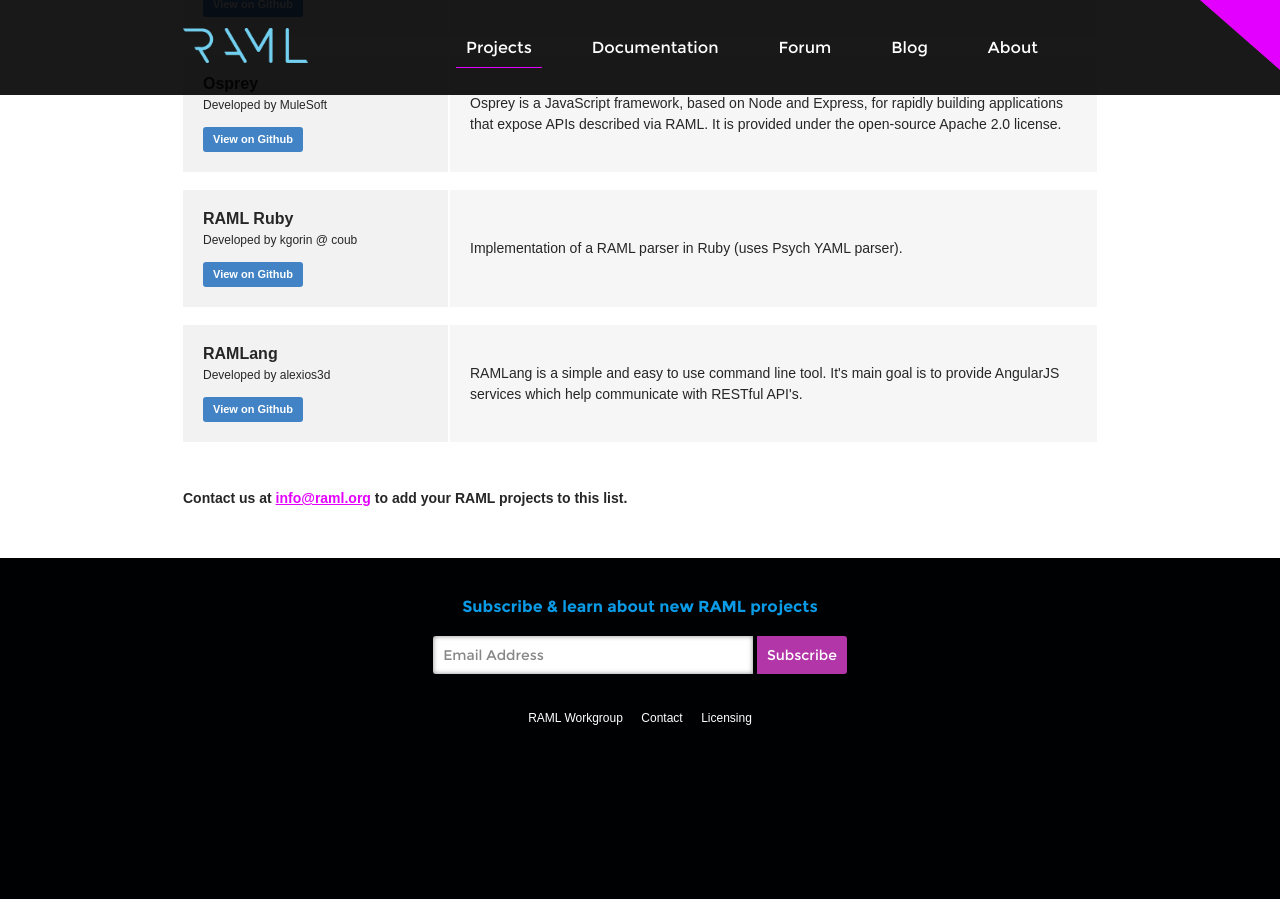
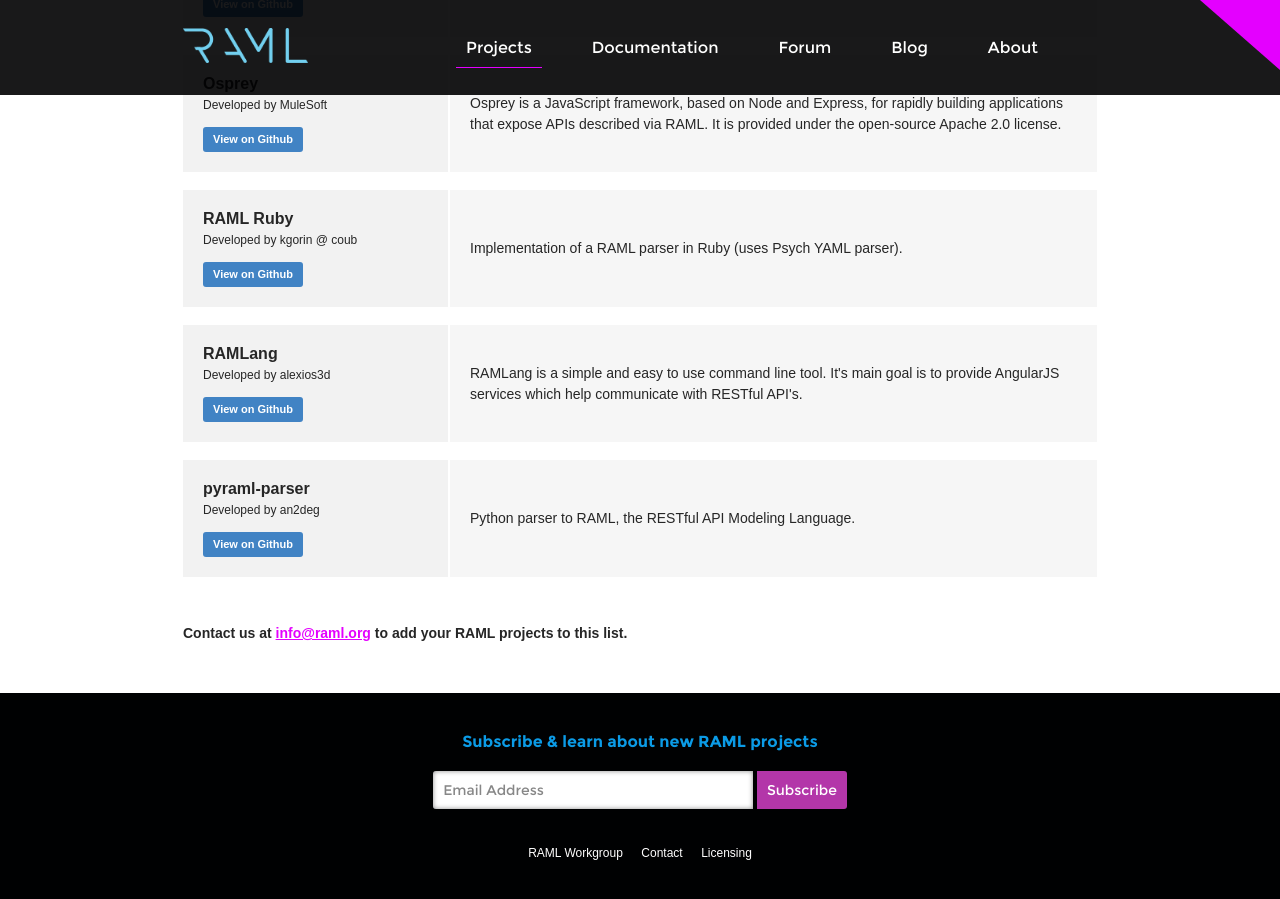
Before and after one commit to raml-org/raml-spec, a Jekyll site: the page built from projects.html, in a window 1280 px wide and 900 px high, scrolled down 2182 px. Built offline with Jekyll 4.4.1, drawn with Linux system fonts in a browser that asks for light colours; nearby versions of some CDN libraries; some web fonts are replaced; before the commit the page ends 2947 px from its top, so only the background shows below that.

Commit message:
Added Python Parser to Projects list

```diff
--- a/projects.html
+++ b/projects.html
@@ -234,6 +234,18 @@
                       <p>RAMLang is a simple and easy to use command line tool. It's main goal is to provide AngularJS services which help communicate with RESTful API's.</p>
                     </div>
                   </li>
+                  <li>
+                    <div class="project-title">
+                      <div class="icon"></div>
+                      <h3>pyraml-parser</h3>
+                      <h4>Developed by an2deg</h4>
+                      <a href="https://github.com/an2deg/pyraml-parser" class="project-github">View on Github</a>
+                    </div>
+                    <div class="project-description">
+                      <p>Python parser to RAML, the RESTful API Modeling Language.</p>
+                    </div>
+                  </li>
+
                   <li class="projects-add">
                     <h3>Contact us at <a href="mailto:info@raml.org">info@raml.org</a> to add your RAML projects to this list.</h3>
                   </li>
```
